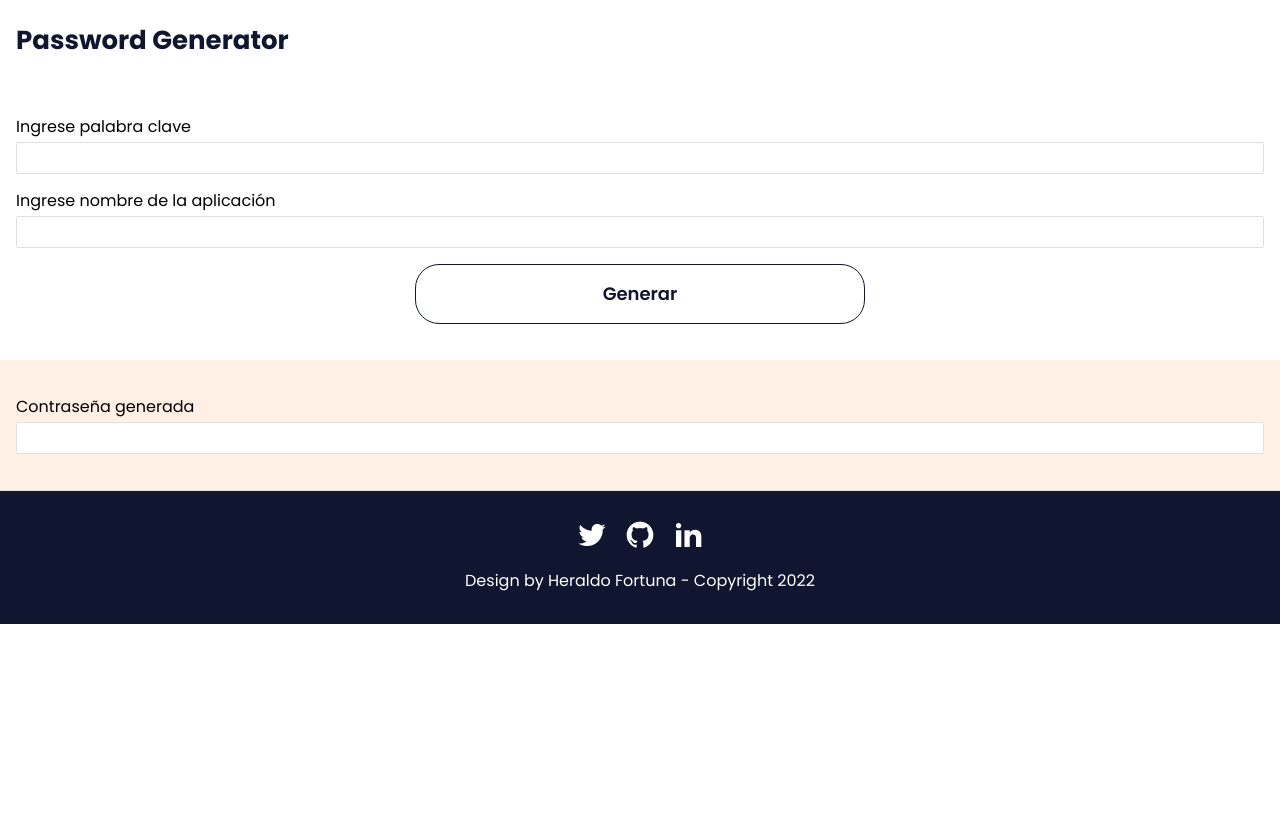
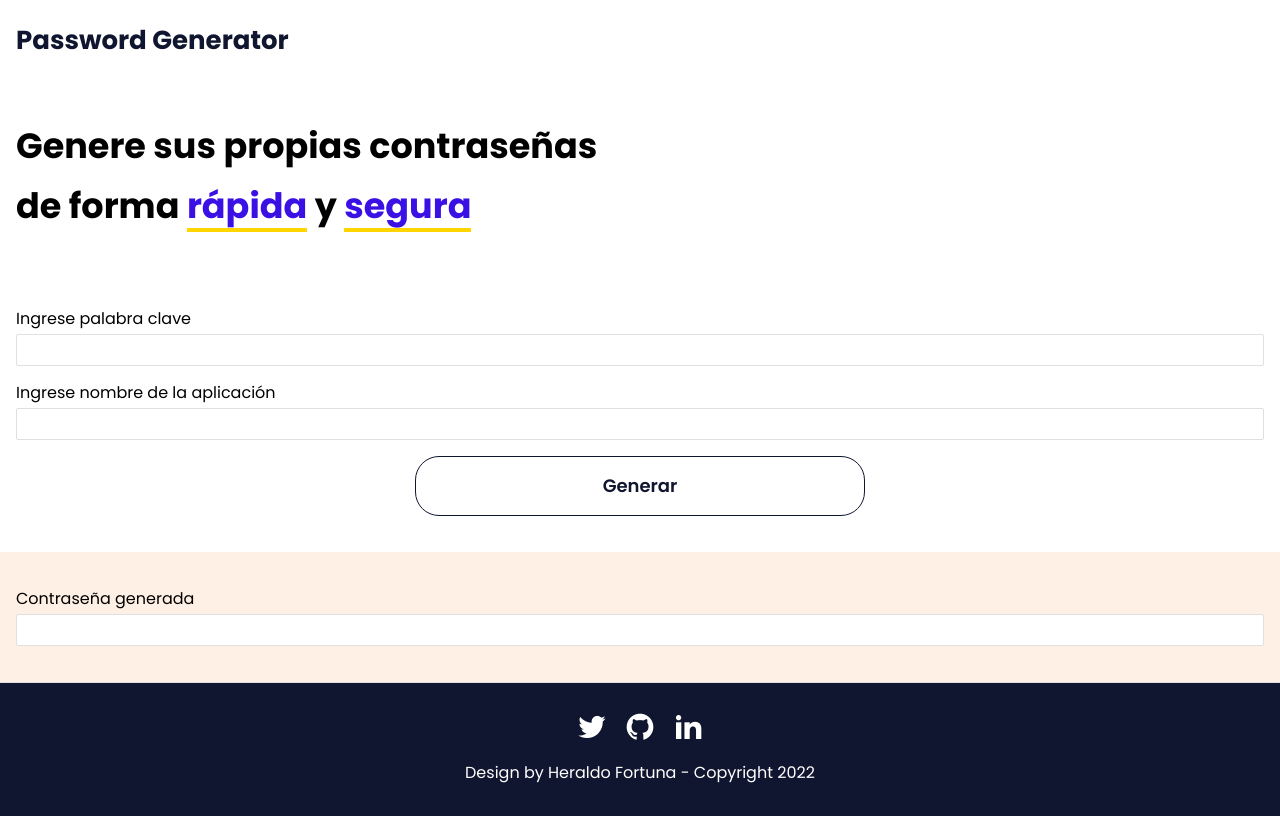
Before and after one commit to heraldofortuna/password-generator, a React (Create React App) app: page / in a window 1280 px wide. Built offline with nearby package versions, Linux system fonts and the light colour scheme.

Commit message:
Se creó una sección de título

```diff
--- a/src/App.jsx
+++ b/src/App.jsx
@@ -22,6 +22,15 @@ const App = () => {
         <Header />
         <main>
           <section className="section">
+            <h2>
+              Genere sus propias contraseñas
+              <br />
+              de forma <span className="highlight">
+                rápida
+              </span> y <span className="highlight">segura</span>
+            </h2>
+          </section>
+          <section className="section">
             <Form getSubmitValue={setSubmitValue} />
           </section>
           <section className="section section--secondary">
--- a/src/layouts/footer/footerStyle.js
+++ b/src/layouts/footer/footerStyle.js
@@ -3,13 +3,8 @@ import styled from "styled-components";
 const StyledFooter = styled.footer`
   background-color: var(--color-dark);
   border-top: 1px solid var(--color-gray-3);
-  padding-block-start: 16px;
-  padding-block-end: 16px;
-
-  @media screen and (min-width: 768px) {
-    padding-block-start: 32px;
-    padding-block-end: 32px;
-  }
+  padding-block-start: 32px;
+  padding-block-end: 32px;
 `;
 
 const StyledContainer = styled.div`
--- a/src/styles/globalStyles.js
+++ b/src/styles/globalStyles.js
@@ -84,6 +84,21 @@ const GlobalStyle = createGlobalStyle`
   .section--secondary {
     background-color: var(--color-pink);
   }
+
+  .highlight {
+    color: var(--color-blue);
+    position: relative;
+  }
+
+  .highlight::after {
+    content: "";
+    position: absolute;
+    height: 4px;
+    width: 100%;
+    background-color: var(--color-yellow);
+    bottom: -2px;
+    left: 0;
+  }
 `;
 
 export default GlobalStyle;
```
